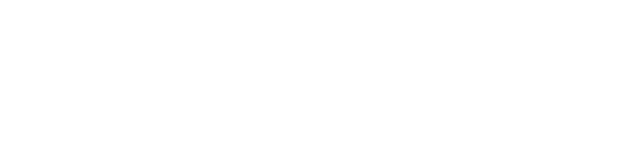
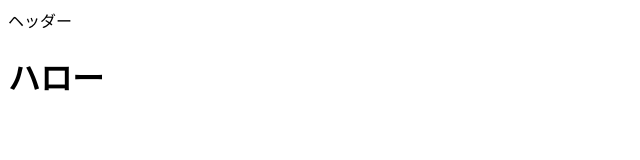
Before and after one commit to RbChoi/git-practice, a plain HTML site: page index.html in a window 1280 px wide. Shown: the whole page, without its empty margins (0-640 px from the left). Drawn offline with Linux system fonts and the light colour scheme.

Commit message:
index.htmlを追加

```diff
--- a/index.html
+++ b/index.html
@@ -7,6 +7,7 @@
   <title>Document</title>
 </head>
 <body>
-
+  <header>ヘッダー</header>
+  <h1>ハロー</h1>
 </body>
 </html>
```
